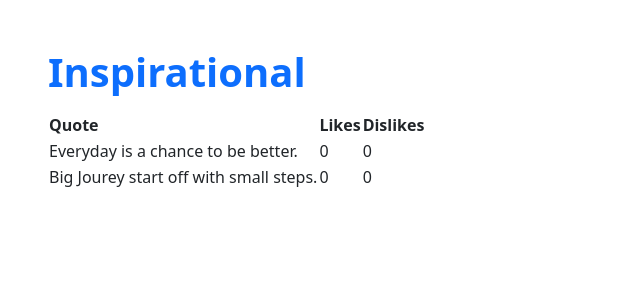
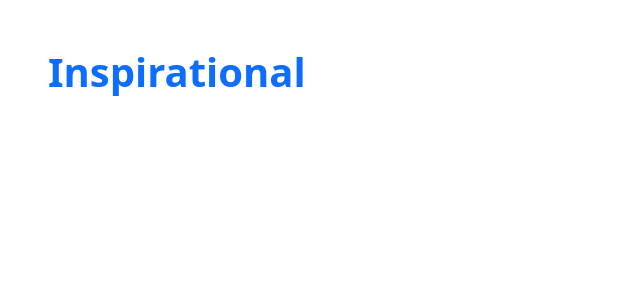
Before and after one commit to PaarasPurohit/udderly-delectable, a Flask app: page /app/ in a window 1280 px wide. Shown: the part 66-366 px from the top of the page, without its empty margins (0-640 px from the left). Run offline with Flask 2, Linux system fonts and the light colour scheme.

Commit message:
did stuff

```diff
--- a/templates/app.html
+++ b/templates/app.html
@@ -10,23 +10,6 @@
     <div class="px-5 py-5 mx-auto">
         <h1 class="text-primary"><strong>Inspirational</strong></h1>
         <p class="text-secondary">
-            <table>
-                <tr>
-                  <th>Quote</th>
-                  <th>Likes</th>
-                  <th>Dislikes</th>
-                </tr>
-                <tr>
-                  <td>Everyday is a chance to be better.</td>
-                  <td>0</td>
-                  <td>0</td>
-                </tr>
-                <tr>
-                  <td>Big Jourey start off with small steps.</td>
-                  <td>0</td>
-                  <td>0</td>
-                </tr>
-              </table>
         </p>
         <p class="text-secondary"></p>
     </div>
```
